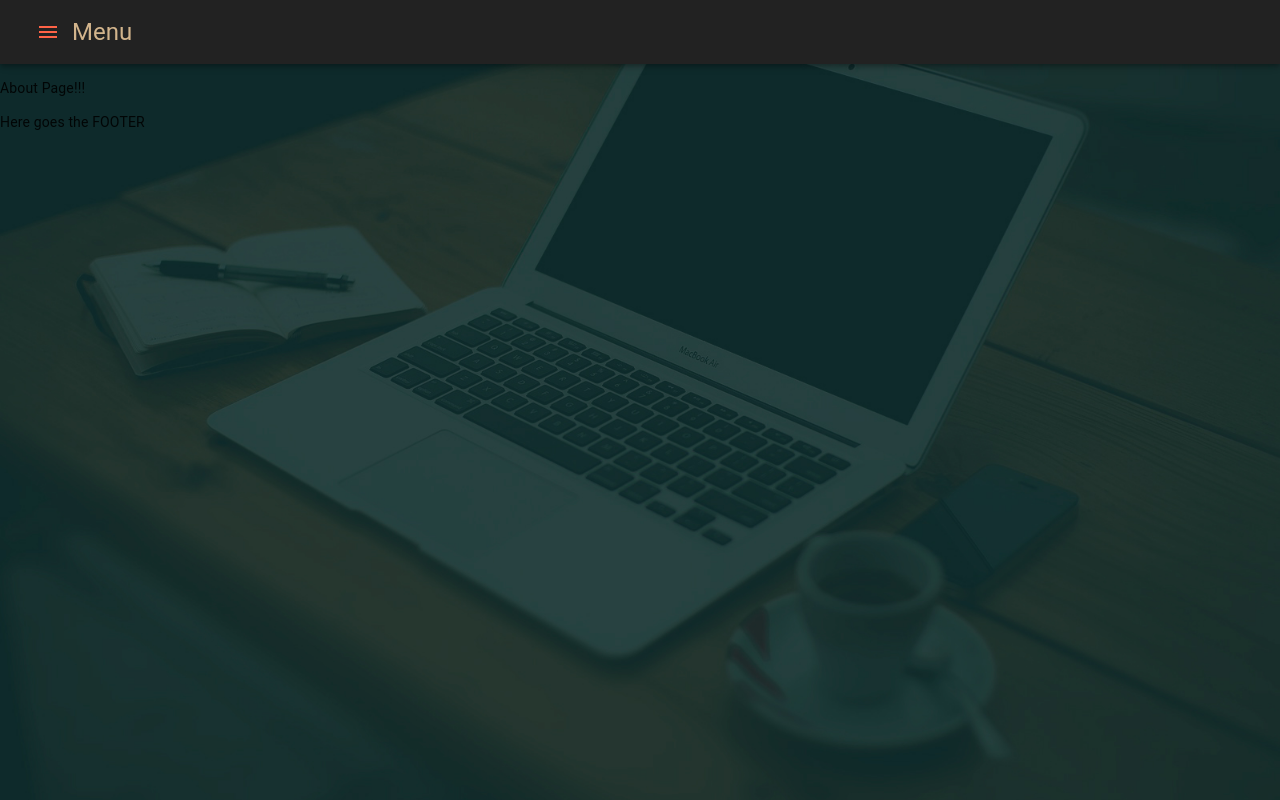
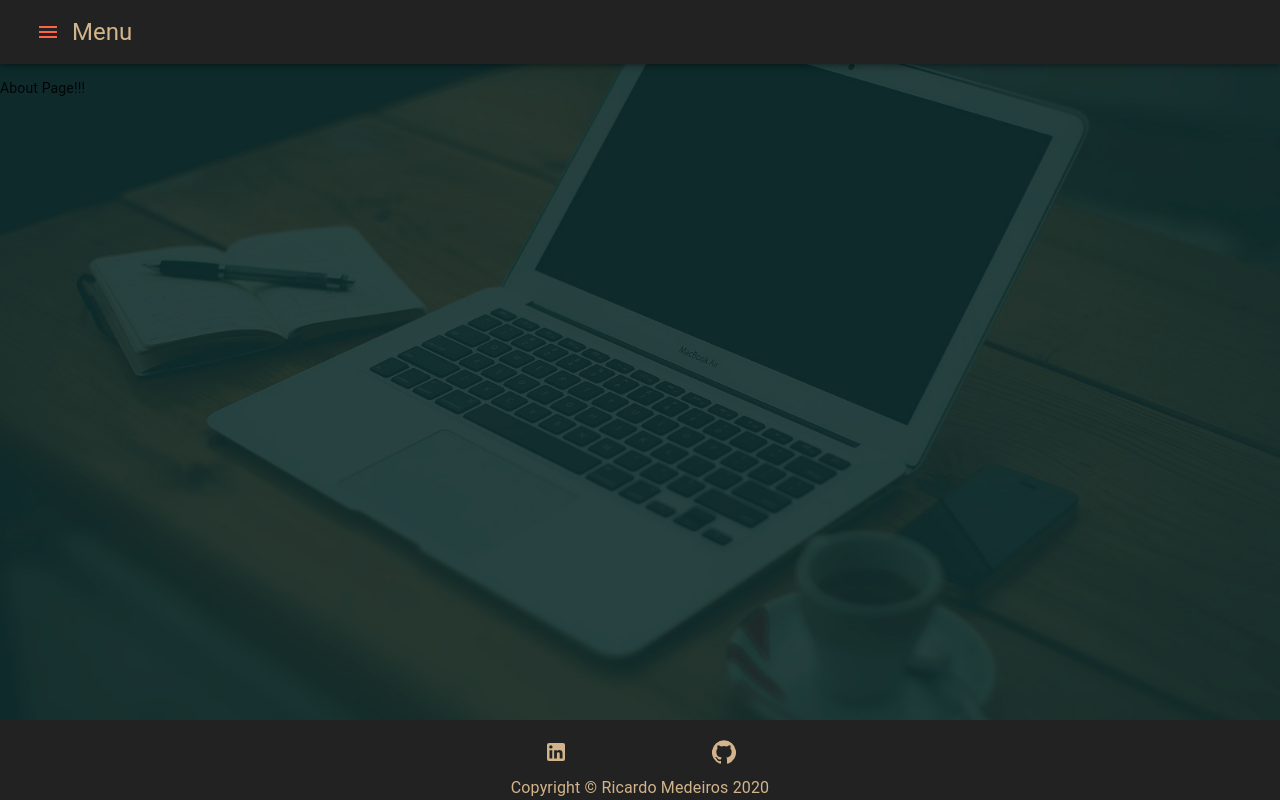
Before and after one commit to MedeirosRicardo/v1, a Gatsby site: page /about in a window 1280 px wide. Built offline with nearby package versions, Linux system fonts and the light colour scheme; Gatsby itself is replaced by a stand-in of ours.

Commit message:
Footer - done

```diff
--- /dev/null
+++ b/src/components/Footer.js
@@ -0,0 +1,64 @@
+import React from "react";
+// import { Link } from "gatsby";
+import { makeStyles } from "@material-ui/core/styles";
+import BottomNavigation from "@material-ui/core/BottomNavigation";
+import BottomNavigationAction from "@material-ui/core/BottomNavigationAction";
+import Container from '@material-ui/core/Container'
+import Typography from '@material-ui/core/Typography';
+import LinkedIn from "@material-ui/icons/LinkedIn";
+import GitHub from "@material-ui/icons/GitHub";
+
+const useStyles = makeStyles({
+  footer: {
+    marginTop: 'auto',
+    backgroundColor: '#222',
+    color: 'tan',
+    fontSize: '1.8rem',
+    textAlign: 'center',
+  },
+  bottomNavContainer: {
+    background: "#222",
+  },
+  root: {
+    "& .MuiSvgIcon-root": {
+      fill: "tan",
+      "&:hover": {
+        fill: "tomato",
+        fontSize: "1.8rem",
+      },
+    },
+  },
+});
+
+const Footer = () => {
+  const classes = useStyles();
+
+  return (
+    <footer className={classes.footer}>
+      <BottomNavigation className={classes.bottomNavContainer}>
+        <BottomNavigationAction
+          icon={<LinkedIn />}
+          className={classes.root}
+          // component={Link}
+          to={{ pathname: "https://www.linkedin.com/in/ricmedeiros" }}
+          target="_blank"
+        />
+        <BottomNavigationAction
+          icon={<GitHub />}
+          className={classes.root}
+          // component={Link}
+          to={{ pathname: "https://github.com/medeirosricardo" }}
+          target="_blank"
+        />
+      </BottomNavigation>
+      <Container maxWidth="sm">
+        <Typography>
+          {'Copyright © Ricardo Medeiros'}
+          {' '}
+          {new Date().getFullYear()}
+        </Typography>
+      </Container>
+    </footer>
+  );
+};
+export default Footer;
--- a/src/components/Layout.js
+++ b/src/components/Layout.js
@@ -1,6 +1,7 @@
 import React from 'react';
 import CssBaseline from '@material-ui/core/CssBaseline';
 import Navbar from './Navbar';
+import Footer from './Footer';
 
 import '../styles/global.css';
 
@@ -10,7 +11,7 @@ const Layout = ({ children }) => {
       <CssBaseline />
       <Navbar />
       {children}
-      <p>Here goes the FOOTER</p>
+      <Footer />
     </React.Fragment>
   )
 }
--- a/src/styles/global.css
+++ b/src/styles/global.css
@@ -6,11 +6,31 @@ body {
   background-size: cover;
 }
 
-body, #root {
-  height: 100%;
+#gatsby-focus-wrapper {
+  min-height: 100vh;
 }
 
-#root {
+#gatsby-focus-wrapper {
   display: flex;
   flex-direction: column;
  }
+
+ /* Scrollbar Styles */
+ body::-webkit-scrollbar {
+  width: 12px;
+}
+
+html {
+  scrollbar-width: thin;
+  scrollbar-color: tomato #2b2b2b;
+}
+
+body::-webkit-scrollbar-track {
+  background: #2b2b2b;
+}
+
+body::-webkit-scrollbar-thumb {
+  background-color: tomato;
+  border-radius: 6px;
+  border: 3px solid #2b2b2b;
+}
```
